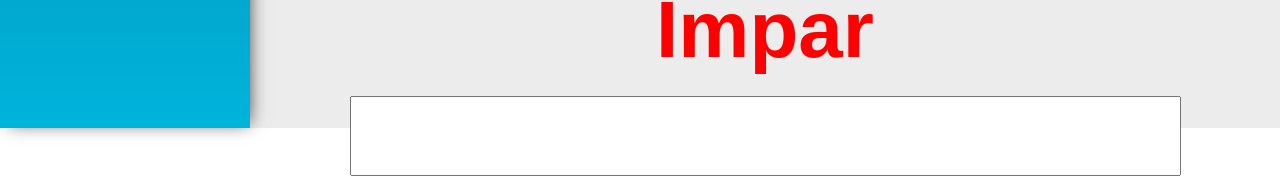
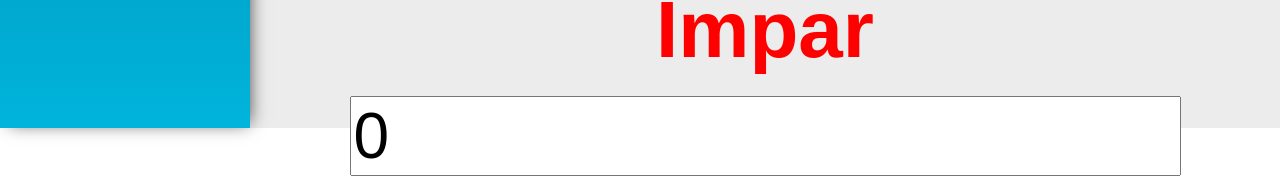
Before and after one commit to kazuohagy/hooks, a React (Create React App) app: page /useEffect in a window 1280 px wide. Shown: the part 672-865 px from the top of the page. Built offline with nearby package versions, Linux system fonts and the light colour scheme.

Commit message:
progredindo

```diff
--- a/src/views/examples/UseEffect.jsx
+++ b/src/views/examples/UseEffect.jsx
@@ -12,14 +12,9 @@ function calcFatorial(num) {
   }
   return calcFatorial(number - 1) * number;
 }
-function mario(parImpar) {
-  const ifpar = parseInt(parImpar);
-
-  return ifpar % 2 === 0;
-}
 const UseEffect = (props) => {
+  // aula 01
   const [number, setNumber] = useState(1);
-  const [parImpar, setParImpar] = useState(0);
   const [fatorial, setFatorial] = useState(true);
   useEffect(
     function () {
@@ -29,19 +24,26 @@ const UseEffect = (props) => {
   );
   useEffect(
     function () {
-      setParImpar(mario(parImpar));
-    },
-    [parImpar]
-  );
-  useEffect(
-    function () {
       if (fatorial > 100000) {
         document.title = "o loko bixo";
       }
     },
     [fatorial]
   );
-  //   setFatorial(calcFatorial(number));
+  //   Aula 2;
+  function mario(parImpar) {
+    const ifpar = parseInt(parImpar);
+
+    return ifpar;
+  }
+  const [numero, setNumero] = useState(1);
+  const [parImpar, setParImpar] = useState(0);
+  useEffect(
+    function () {
+      setParImpar(mario(parImpar));
+    },
+    [parImpar]
+  );
   return (
     <div className="UseEffect">
       <PageTitle
@@ -66,7 +68,12 @@ const UseEffect = (props) => {
         <span className="text">Par ou impar?:</span>
 
         <span className="text red">{parImpar ? "Par" : "Impar"}</span>
-        <input type="number" value={parImpar} className="input" onChange />
+        <input
+          type="number"
+          value={parImpar}
+          className="input"
+          onChange={(m) => setParImpar(m.target.value)}
+        />
       </div>
     </div>
   );
```
